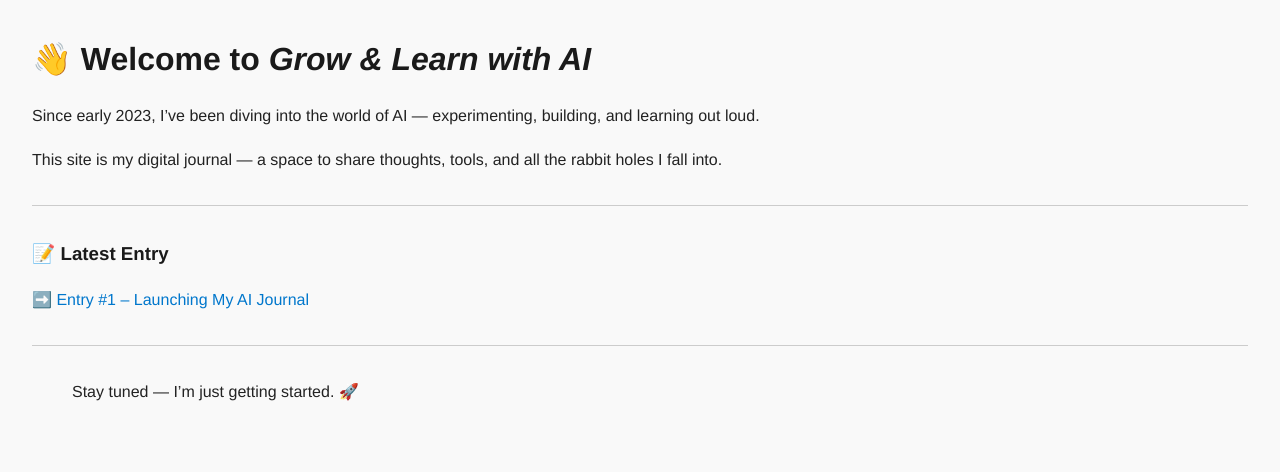
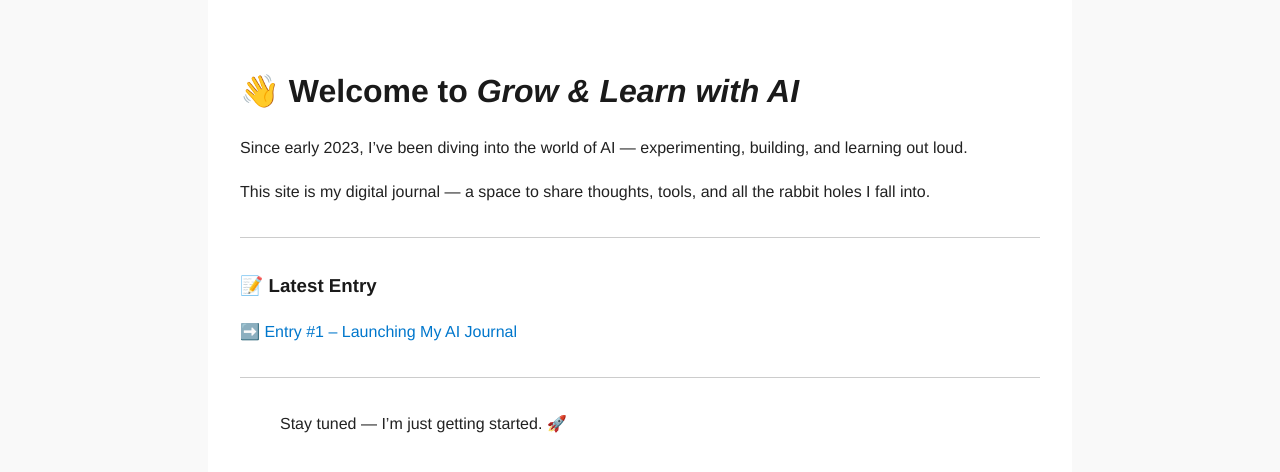
Before and after one commit to SaraDelf/saradelf.github.io, a Jekyll site: the page built from index.md, in a window 1280 px wide. Shown: the top 472 px of the page. Built offline with Jekyll 4.4.1, drawn with Linux system fonts in a browser that asks for light colours.

Commit message:
Update custom.css

```diff
--- a/assets/css/custom.css
+++ b/assets/css/custom.css
@@ -1,13 +1,19 @@
-/* Style upgrade: Clean base + branding */
 body {
   font-family: 'Helvetica Neue', Helvetica, Arial, sans-serif;
   line-height: 1.7;
   color: #222;
   background-color: #f9f9f9;
-  margin: 2rem;
+  margin: 0;
+  padding: 0;
 }
 
-/* Headings */
+.container {
+  max-width: 800px;
+  margin: 0 auto;
+  padding: 2rem;
+  background: #fff;
+}
+
 h1, h2, h3 {
   font-weight: 600;
   color: #1a1a1a;
@@ -15,7 +21,6 @@ h1, h2, h3 {
   margin-bottom: 1rem;
 }
 
-/* Links */
 a {
   color: #0077cc;
   text-decoration: none;
@@ -25,54 +30,8 @@ a:hover {
   text-decoration: underline;
 }
 
-/* Horizontal rule */
 hr {
   border: none;
   border-top: 1px solid #ccc;
   margin: 2rem 0;
 }
-
-/* Button-like links */
-.button {
-  display: inline-block;
-  background: #0077cc;
-  color: #fff;
-  padding: 0.6rem 1.2rem;
-  border-radius: 4px;
-  text-decoration: none;
-  font-weight: bold;
-  transition: background 0.3s ease;
-}
-
-.button:hover {
-  background: #005fa3;
-}
-
-/* Center images */
-img {
-  max-width: 100%;
-  height: auto;
-  display: block;
-  margin: 2rem auto;
-}
-/* --- Logo Header --- */
-.site-header {
-  width: 100%;
-  background: #fff;
-  border-bottom: 1px solid #eee;
-  padding: 1rem 2rem;
-}
-
-.header-inner {
-  max-width: 1000px;
-  margin: 0 auto;
-  display: flex;
-  align-items: center;
-  justify-content: flex-start;
-}
-
-.logo-img {
-  max-height: 50px;
-  width: auto;
-  display: block;
-}
```
